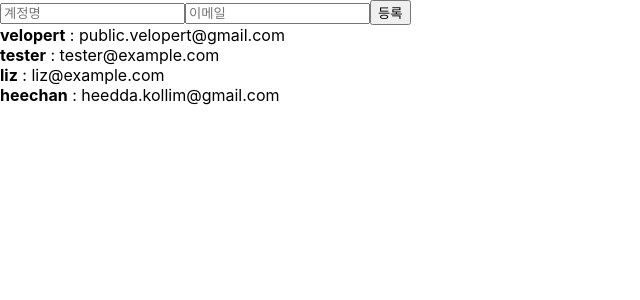
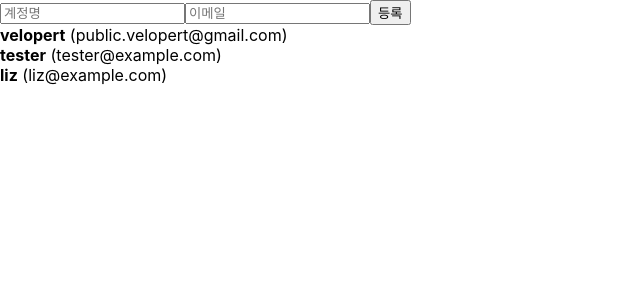
Before and after one commit to heedda/FrontEnd, a React (Create React App) app in the folder react/my-app/: page / in a window 1280 px wide. Shown: the top 300 px of the page, without its empty margins (0-640 px from the left). Built offline with nearby package versions, Linux system fonts and the light colour scheme.

Commit message:
create index and rendering

```diff
--- a/react/my-app/src/App.js
+++ b/react/my-app/src/App.js
@@ -1,9 +1,22 @@
-import React, { useRef } from "react";
-import UserLIst from "./UserLIst";
+import React, { useRef, useState } from "react";
+import UserList from "./userLIst";
 import CreateUser from "./CreateUser";
 
 function App() {
-  const users = [
+  const [inputs, setInputs] = useState({
+    username: "",
+    email: "",
+  });
+  const { username, email } = inputs;
+  const onChange = (e) => {
+    const { name, value } = e.target;
+    setInputs({
+      ...inputs,
+      [name]: value,
+    });
+  };
+
+  const [users, setUsers] = useState([
     {
       id: 1,
       username: "velopert",
@@ -11,24 +24,40 @@
     },
     {
       id: 2,
-      username: "김희찬",
-      email: "heedda.kollim@gmail.com",
+      username: "tester",
+      email: "tester@example.com",
     },
     {
       id: 3,
-      username: "조영준",
-      email: "장애",
+      username: "liz",
+      email: "liz@example.com",
     },
-  ];
+  ]);
 
   const nextId = useRef(4);
   const onCreate = () => {
+    const user = {
+      id: nextId.current,
+      username,
+      email,
+    };
+    setUsers([...users, user]); //spread 방식 배열 추가
+    //setUsers(users.concat(user)); //concat을 사용하여 배열 추가
+    setInputs({
+      username: "",
+      email: "",
+    });
     nextId.current += 1;
   };
   return (
     <>
-      <CreateUser />
-      <UserLIst user={users} />
+      <CreateUser
+        username={username}
+        email={email}
+        onChange={onChange}
+        onCreate={onCreate}
+      />
+      <UserList users={users} />
     </>
   );
 }
--- a/react/my-app/src/CreateUser.js
+++ b/react/my-app/src/CreateUser.js
@@ -1,6 +1,6 @@
 import React from "react";
 
-const CreateUser = ({ username, email, onChange, onCreate }) => {
+function CreateUser({ username, email, onChange, onCreate }) {
   return (
     <div>
       <input
@@ -10,7 +10,7 @@
         value={username}
       />
       <input
-        jame="email"
+        name="email"
         placeholder="이메일"
         onChange={onChange}
         value={email}
@@ -18,6 +18,6 @@
       <button onClick={onCreate}>등록</button>
     </div>
   );
-};
+}
 
 export default CreateUser;
--- a/react/my-app/src/UserLIst.js
+++ b/react/my-app/src/UserLIst.js
@@ -1,35 +1,14 @@
 import React from "react";
 
-const UserLIst = () => {
 function User({ user }) {
   return (
     <div>
-        <b>{user.userName}</b> <span> : {user.email}</span>
+      <b>{user.username}</b> <span>({user.email})</span>
     </div>
   );
 }
-  const users = [
-    {
-      id: 1,
-      userName: "velopert",
-      email: "public.velopert@gmail.com",
-    },
-    {
-      id: 2,
-      userName: "tester",
-      email: "tester@example.com",
-    },
-    {
-      id: 3,
-      userName: "liz",
-      email: "liz@example.com",
-    },
-    {
-      id: 4,
-      userName: "heechan",
-      email: "heedda.kollim@gmail.com",
-    },
-  ];
+
+function UserList({ users }) {
   return (
     <div>
       {users.map((user) => (
@@ -37,6 +16,6 @@
       ))}
     </div>
   );
-};
+}
 
-export default UserLIst;
+export default UserList;
--- a/react/my-app/src/components/Button.js
+++ b/react/my-app/src/components/Button.js
@@ -64,7 +64,6 @@
 `;
 
 const StyledButton = styled.button`
-  /* 공통 스타일 */
   display: inline-flex;
   outline: none;
   border: none;
```
Lines whose indentation alone changed are shown as unchanged.
